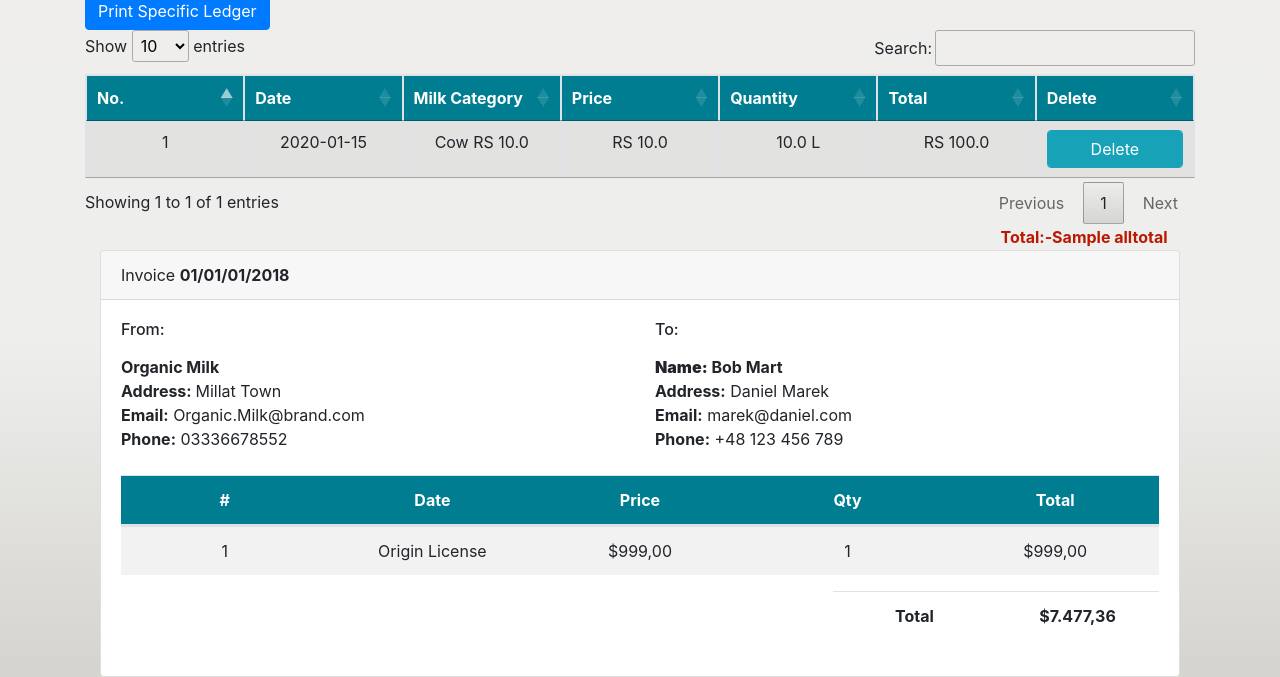
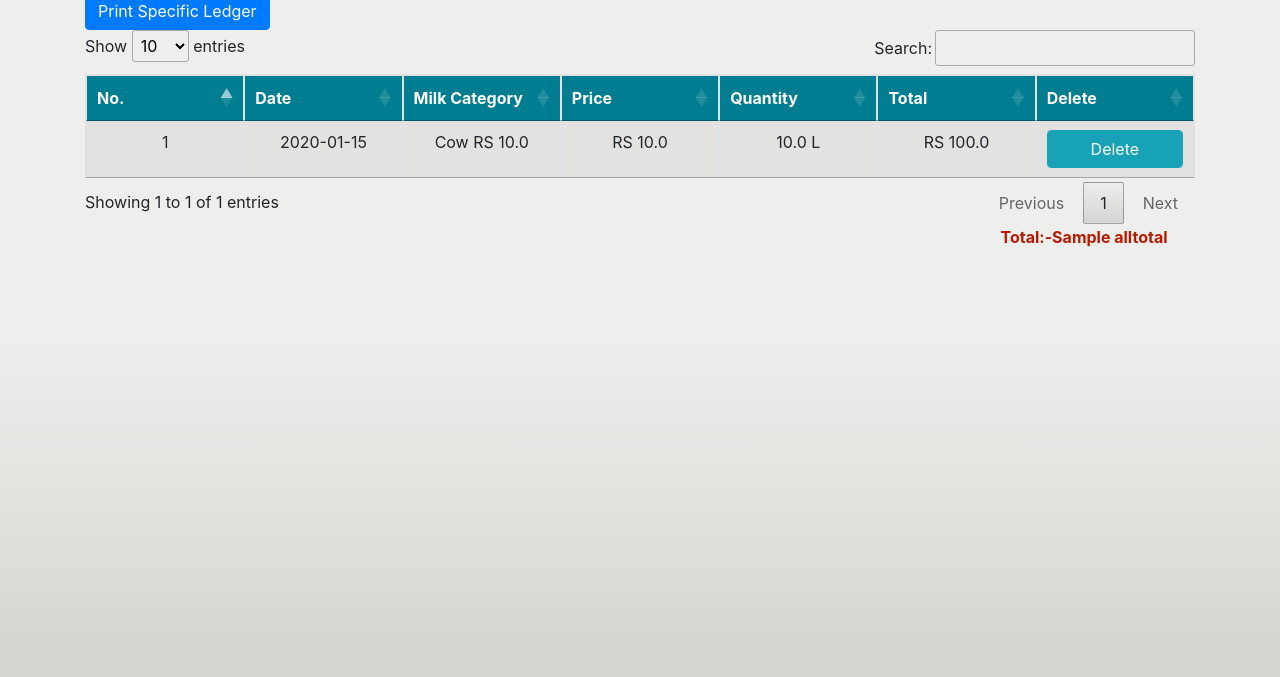
Before and after one commit to LeaderMalang/mydairy, a Django app: template templates/Customers/customer_ledger.html in a window 1280 px wide. Shown: the part 399-1076 px from the top of the page. Run offline with Django 3.2, Linux system fonts and the light colour scheme; tables that the repository leaves empty hold one stand-in row (values such as "Sample post"); the template is opened without the code that fills it: values that come from a table or form of the project are taken from there, most other values are stand-ins (such as "Sample title", 1, 10 or a date in 2020); parts of the project's set-up code (start-up, migrations or seed data) failed here and were passed over; some libraries are stand-ins or nearby versions.

```diff
--- a/templates/Customers/customer_ledger.html
+++ b/templates/Customers/customer_ledger.html
@@ -169,7 +169,7 @@
       </table>
   </div>
 
-   <div class="container" id="SalesInvoice" >
+   <div class="container" id="SalesInvoice" style="opacity: 0;">
       <div class="card">
         <div class="card-header">
         Invoice
```
